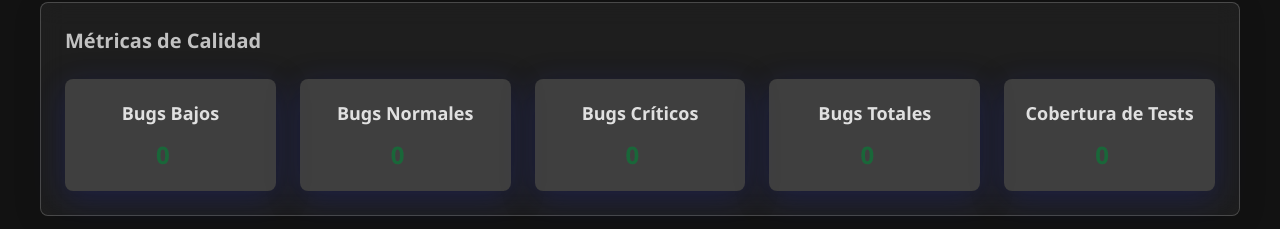
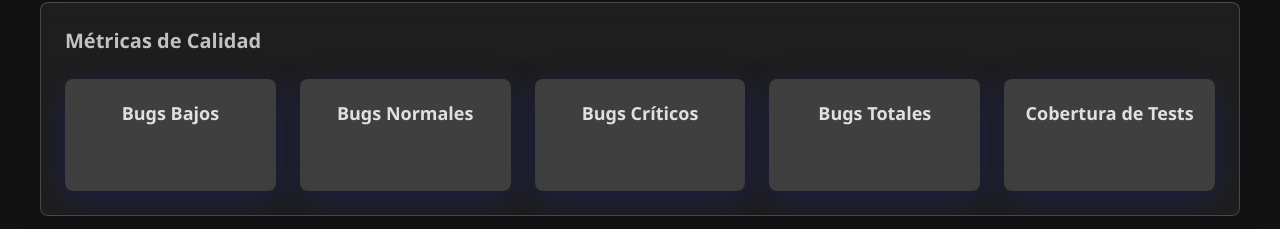
Before and after one commit to DanRo3/kanvan-lite, a Next.js app in the folder kanvan-front/: page /dev/project-details in a window 1280 px wide. Shown: the part 1324-1553 px from the top of the page. Built offline with nearby package versions, Linux system fonts and the light colour scheme.

Commit message:
feat: quality metrics, loading data

```diff
--- a/kanvan-front/package.json
+++ b/kanvan-front/package.json
@@ -3,7 +3,7 @@
   "version": "0.1.0",
   "private": true,
   "scripts": {
-    "dev": "next dev --turbopack",
+    "dev": "next dev",
     "build": "next build",
     "start": "next start",
     "lint": "next lint"
--- a/kanvan-front/src/app/(kanvan)/owner/project-details/[id]/page.tsx
+++ b/kanvan-front/src/app/(kanvan)/owner/project-details/[id]/page.tsx
@@ -121,6 +121,16 @@ export default function Page() {
   const [isAddTaskModalOpen, setIsAddTaskModalOpen] = useState(false);
   const [isAddDevModalOpen, setIsAddDevModalOpen] = useState(false);
 
+  const [criticalBugs, setCriticalBugs] = useState(0);
+  const [normalBugs, setNormalBugs] = useState(0);
+  const [lowBugs, setLowBugs] = useState(0);
+  const [testsCoberage, setTestsCoberage] = useState(0);
+
+  const debouncedCriticalBugs = useDebounce(criticalBugs, 450);
+  const debouncedNormalBugs = useDebounce(normalBugs, 450);
+  const debouncedLowBugs = useDebounce(lowBugs, 450);
+  const debouncedTestsCoberage = useDebounce(testsCoberage, 450);
+
   const debouncedProjectName = useDebounce(projectName, 450);
   const debouncedDescription = useDebounce(description, 450);
   const debouncedDueDate = useDebounce(dueDate, 450);
@@ -169,7 +179,7 @@ export default function Page() {
     const safeLowBugs = Number.isFinite(projectData.lowBugs)
       ? projectData.lowBugs
       : 0;
-    const safeTestsCoverage = Number.isFinite(projectData.testsCoberage)
+    const safeTestsCoberage = Number.isFinite(projectData.testsCoberage)
       ? projectData.testsCoberage
       : 0;
     const safeDeadline =
@@ -187,7 +197,7 @@ export default function Page() {
       criticalBugs: safeCriticalBugs,
       normalBugs: safeNormalBugs,
       lowBugs: safeLowBugs,
-      testsCoberage: safeTestsCoverage,
+      testsCoberage: safeTestsCoberage,
       developersIds: developers.map((d) => d.id),
     };
 
@@ -299,6 +309,11 @@ export default function Page() {
             scope: typeof r.scope === "string" ? r.scope.toUpperCase() : "LOW",
           }))
         );
+
+        setCriticalBugs(data.criticalBugs ?? 0);
+        setNormalBugs(data.normalBugs ?? 0);
+        setLowBugs(data.lowBugs ?? 0);
+        setTestsCoberage(data.testsCoberage ?? 0);
 
         const statusMapping = projectStatusOptions.find(
           (s) => s.value === data.status
@@ -861,7 +876,13 @@ export default function Page() {
         />
 
         {/* Calidad */}
-        <QualityCard editable={true} />
+        <QualityCard
+          editable={true}
+          criticalBugs={criticalBugs}
+          normalBugs={normalBugs}
+          lowBugs={lowBugs}
+          testsCoberage={testsCoberage}
+        />
 
         {/* Botones Guardar y Salir */}
         <div className="flex gap-3 mt-6 justify-end">
--- a/kanvan-front/src/components/project-component/QualityCard.tsx
+++ b/kanvan-front/src/components/project-component/QualityCard.tsx
@@ -1,17 +1,53 @@
 import React from "react";
 
 interface QualityCardProps {
-  editable?: boolean; // Por defecto true para mantener comportamiento actual
+  editable?: boolean; // Por defecto true
+  criticalBugs: number;
+  normalBugs: number;
+  lowBugs: number;
+  testsCoberage: number;
+  onMetricChange?: (metric: string, value: number) => void;
 }
 
-const QualityCard: React.FC<QualityCardProps> = ({ editable = true }) => {
+const QualityCard: React.FC<QualityCardProps> = ({
+  editable = true,
+  criticalBugs,
+  normalBugs,
+  lowBugs,
+  testsCoberage,
+  onMetricChange,
+}: QualityCardProps) => {
+  const totalBugs = criticalBugs + normalBugs + lowBugs;
+
   const metrics = [
-    "Bugs Bajos",
-    "Bugs Normales",
-    "Bugs Críticos",
-    "Bugs Totales",
-    "Cobertura de Tests",
+    { title: "Bugs Bajos", value: lowBugs, key: "lowBugs" },
+    { title: "Bugs Normales", value: normalBugs, key: "normalBugs" },
+    { title: "Bugs Críticos", value: criticalBugs, key: "criticalBugs" },
+    {
+      title: "Bugs Totales",
+      value: totalBugs,
+      key: "totalBugs",
+      editable: false,
+    }, // No editable, es una suma
+    {
+      title: "Cobertura de Tests",
+      value: testsCoberage,
+      key: "testsCoverage",
+      unit: "%",
+    },
   ];
+
+  const handleInputChange = (
+    e: React.ChangeEvent<HTMLInputElement>,
+    key: string
+  ) => {
+    if (!editable || !onMetricChange) return;
+
+    const value = parseInt(e.target.value, 10);
+    if (!isNaN(value)) {
+      onMetricChange(key, value);
+    }
+  };
 
   return (
     <section
@@ -30,9 +66,10 @@ const QualityCard: React.FC<QualityCardProps> = ({ editable = true }) => {
       </h2>
 
       <div className="flex flex-wrap justify-between gap-6">
-        {metrics.map((title) => (
+        {metrics.map(
+          ({ title, value, key, editable: metricEditable, unit = "" }) => (
             <div
-            key={title}
+              key={key}
               className="
               flex-1 min-w-[140px]
               bg-white/15
@@ -53,12 +90,14 @@ const QualityCard: React.FC<QualityCardProps> = ({ editable = true }) => {
                 type="number"
                 min={0}
                 step={1}
-              defaultValue={0}
+                value={value}
+                onChange={(e) => handleInputChange(e, key)}
                 aria-label={`${title} ${editable ? "editable" : "no editable"}`}
                 onClick={(e) => {
-                if (editable) e.currentTarget.select();
+                  if (editable && metricEditable !== false)
+                    e.currentTarget.select();
                 }}
-              readOnly={!editable}
+                readOnly={!editable || metricEditable === false}
                 className={`
                 w-20
                 text-2xl font-extrabold text-green-400
@@ -66,14 +105,15 @@ const QualityCard: React.FC<QualityCardProps> = ({ editable = true }) => {
                 bg-transparent border-none outline-none
                 appearance-none
                 ${
-                  editable
-                    ? "cursor-text"
-                    : "cursor-not-allowed text-green-700/60"
+                  !editable || metricEditable === false
+                    ? "cursor-not-allowed text-green-700/60"
+                    : "cursor-text"
                 }
               `}
               />
             </div>
-        ))}
+          )
+        )}
       </div>
     </section>
   );
```
Lines whose indentation alone changed are shown as unchanged.
